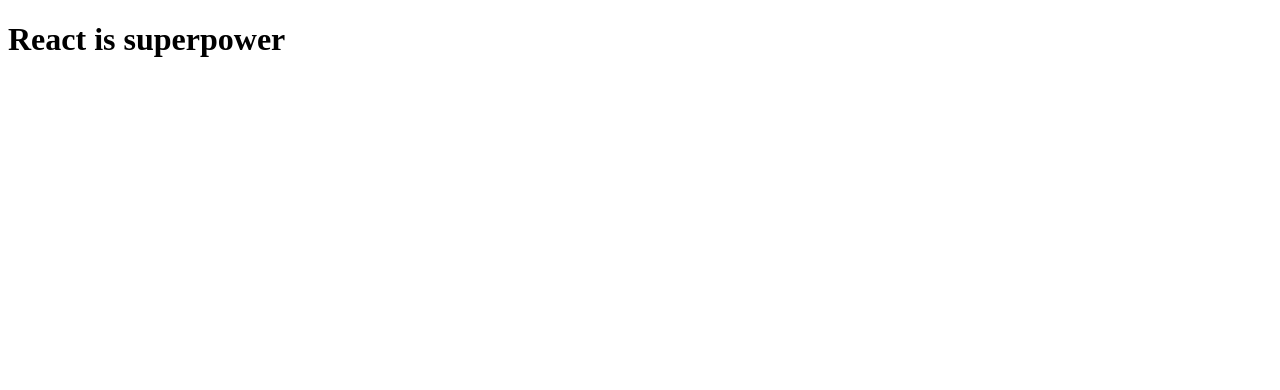
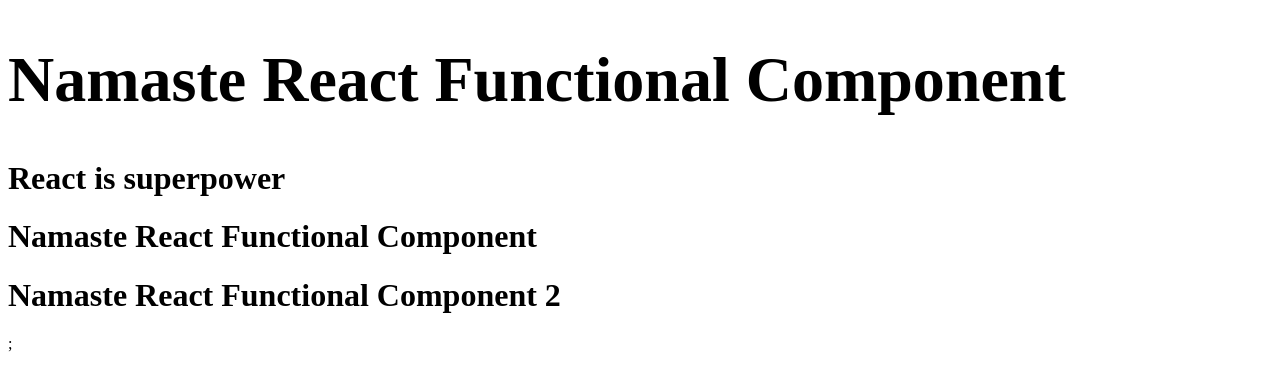
Before and after one commit to SHMAURYA123/React-dev, a React (Vite) app: page / in a window 1280 px wide. Shown: the top 390 px of the page. Built offline with nearby package versions, Linux system fonts and the light colour scheme.

Commit message:
day 3 learn functional component, functional composition etc.

```diff
--- a/App.js
+++ b/App.js
@@ -10,20 +10,37 @@
 
 import React from "react";
 import ReactDOM  from "react-dom/client";
-const heading = React.createElement(
-    "h1",
-    {
-      id: "heading",
-     },
-    "React is superpower"
+// const heading = React.createElement(
+//     "h1",
+//     {
+//       id: "heading",
+//      },
+//     "React is superpower"
+//   );
+
+
+   //JSX =>React.createElement =>ReactElement-JS Object =>HTMLElement(render)
+   //react element
+     // babel help to conver jsx to react.createelement
+
+  //React Functional Component
+  const HeadingComponent1=()=>{
+    return <h1 className="heading1">Namaste React Functional Component </h1>;
+  };
+  const jsxheading=
+  (<h1 className="head">
+    <HeadingComponent1/>
+    React is superpower</h1>);
+
+
+  const HeadingComponent2=()=>(
+      <div id="container">
+        {jsxheading}
+      <HeadingComponent1/>
+      <h1 className="heading2">Namaste React Functional Component 2 </h1>;
+    </div>
   );
-
-  console.log(heading);
-
-  const jsxheading=<h1>React is superpower</h1>;
-  console.log(jsxheading);
-
   // create root using createRoot
   const root = ReactDOM.createRoot(document.getElementById("root"));
   // passing react element inside root
-  root.render(heading);
+  root.render(<HeadingComponent2/>);
--- a/package.json
+++ b/package.json
@@ -26,5 +26,8 @@
   "dependencies": {
     "react": "^18.2.0",
     "react-dom": "^18.2.0"
-  }
+  },
+  "browserslist":[
+    "last 2 versions"
+  ]
 }
```
Also changed, not shown: 1 other file (tests, documents, lock files or other folders).
